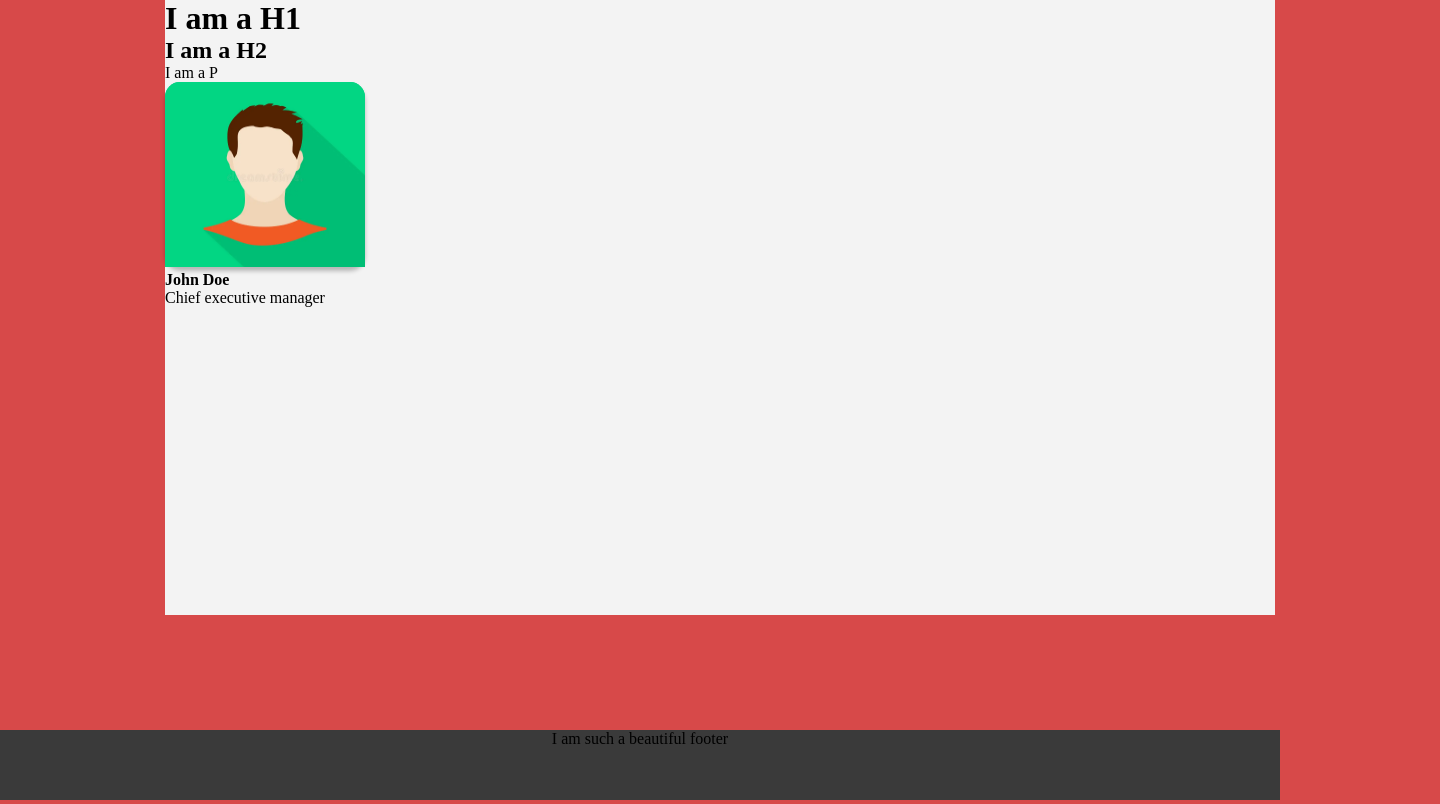
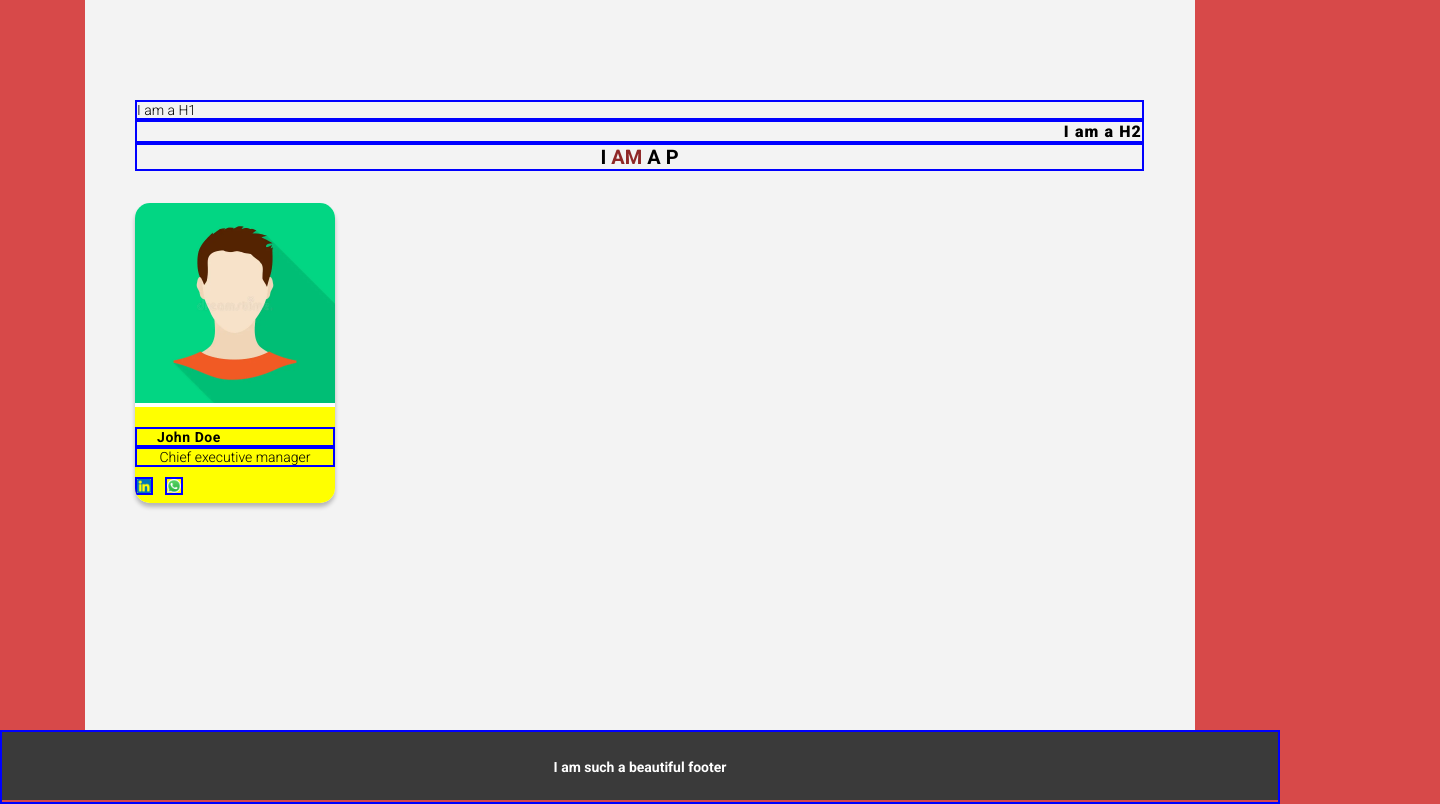
Before and after one commit to coolboogie90/Pixel-Perfect-Replica-01, a plain HTML site: page index.html in a window 1280 px wide. Shown: the whole page, 1440 px wide, since content can reach past the window. Drawn offline with Linux system fonts and the light colour scheme.

Commit message:
added css, need to fix card details then upload

```diff
--- a/index.html
+++ b/index.html
@@ -1,24 +1,31 @@
 <!DOCTYPE html>
 <html lang="en">
+
 <head>
     <meta charset="UTF-8">
     <meta name="viewport" content="width=device-width, initial-scale=1.0">
     <title>Pixel Perfect Replica</title>
     <link rel="stylesheet" href="styles.css">
 </head>
+
 <body>
     <div class="container">
         <h1>I am a H1</h1>
         <h2>I am a H2</h2>
-        <p>I am a P</p>
+        <p>I <span>am</span> a P</p>
         <div class="card">
             <img alt="John Doe" src="./img/profile-img.png" />
-            <h4>John Doe</h4>
-            <p>Chief executive manager</p>
+            <div class="details">
+                <h4>John Doe</h4>
+                <p>Chief executive manager</p>
+                <img src="./img/linkedin.png" alt class="social-logo">
+                <img src="./img/whatsapp.png" alt class="social-logo">
+            </div>
         </div>
     </div>
     <footer>
         <p>I am such a beautiful footer</p>
     </footer>
 </body>
+
 </html>
--- a/styles.css
+++ b/styles.css
@@ -1,50 +1,138 @@
-@import url('https://fonts.googleapis.com/css2?family=Open+Sans:wght@300;400;600&family=Roboto:ital,wght@0,100;0,300;0,400;0,500;0,700;0,900;1,100;1,300;1,400;1,500;1,700;1,900&display=swap');
+@import url("https://fonts.googleapis.com/css2?family=Open+Sans:wght@300;400;600&family=Roboto:ital,wght@0,100;0,300;0,400;0,500;0,700;0,900;1,100;1,300;1,400;1,500;1,700;1,900&display=swap");
 
 * {
     margin: 0;
-    padding: 0;
     box-sizing: border-box;
 }
 
 body {
-    background-color:  #D74949;
-    width: 1440px;
-    height: 684px;
+    background-color: #d74949;
 }
-
+h1,h2,h4,p, .social-logo{
+    border: solid 2px blue;
+}
 .container {
     margin: 0 auto;
-    background-color: #F3F3F3;
+    padding: 100px 51px 0 50px;
+    background-color: #f3f3f3;
     max-width: 1110px;
-    height: 615px;
-    position: relative;
+    height: 100vh;
 
 }
 
 footer {
-    position: fixed;
+    position: absolute;
     bottom: 0;
     width: 100%;
-    background-color: #3A3A3A;
+    background-color: #3a3a3a;
     height: 70px;
     text-align: center;
 }
 
+footer p {
+    color: #FFF;
+    font-family: Roboto;
+    font-size: 14px;
+    font-style: normal;
+    font-weight: 700;
+    line-height: normal;
+    text-align: center;
+    padding: 27px;
+}
+
 h1 {
+    color: #000;
+    font-family: Roboto;
+    font-size: 14px;
+    font-style: normal;
+    font-weight: 300;
+    line-height: normal;
+}
 
+h2 {
+    color: #000;
+    text-align: right;
+    font-family: Roboto;
+    font-size: 16px;
+    font-style: normal;
+    font-weight: 800;
+    line-height: normal;
+    letter-spacing: 1.12px;
+}
+
+.container p {
+    color: #000;
+    text-align: center;
+    font-family: Roboto;
+    font-size: 20px;
+    font-style: normal;
+    font-weight: 700;
+    line-height: normal;
+    text-transform: uppercase;
+}
+
+.container p span {
+    color: #8F2727;
+    font-family: Roboto;
+    font-size: 20px;
+    font-style: normal;
+    font-weight: 700;
+    line-height: normal;
+    text-transform: uppercase;
 }
 
 .card {
+    margin-top: 2em;
     width: 200px;
-    height: 185px;
+    height: 300px;
     border-radius: 15px;
-    background: #FFF;
+    background: #fff;
     box-shadow: 0px 4px 4px 0px rgba(0, 0, 0, 0.25);
+    overflow: hidden;
 }
 
 .card img {
-    background: url(./img/profile-img.png), lightgray 50% / cover no-repeat;
-    width: 200px;
-    height: 185px;
-    border-radius: 15px 15px 0px 0px;
+    width: 100%;
 }
+
+.card .details {
+    padding: 20px 0;
+    max-height: 100px;
+}
+.details{
+    background-color: yellow;
+}
+.details > h4 {
+    padding-left: 20px;
+    color: #000;
+    font-family: 'Roboto';
+    font-size: 14px;
+    font-style: normal;
+    font-weight: 700;
+    line-height: normal;
+    letter-spacing: 0.56px;
+}
+
+.card p {
+    text-transform: lowercase;
+    margin-bottom: 0;
+    color: #000;
+    font-family: Roboto;
+    font-size: 14px;
+    font-style: normal;
+    font-weight: 300;
+    line-height: normal;
+}
+
+.card p::first-letter{
+    text-transform: uppercase;
+}
+
+
+.details .social-logo {
+    /*margin-left: 20px;*/
+    margin-top: 10px;
+    margin-right: 8px;
+    width: 18px;
+    height: 18px;
+}
```
Also changed, not shown: img/linkedin.png (added), img/whatsapp.png (added).
